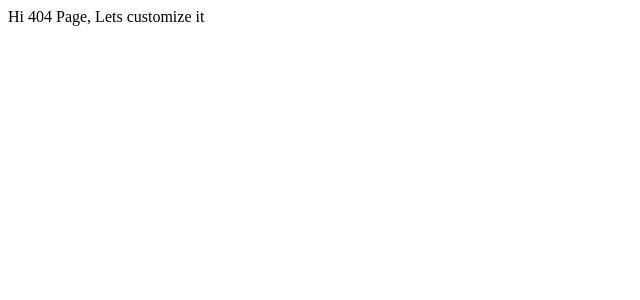
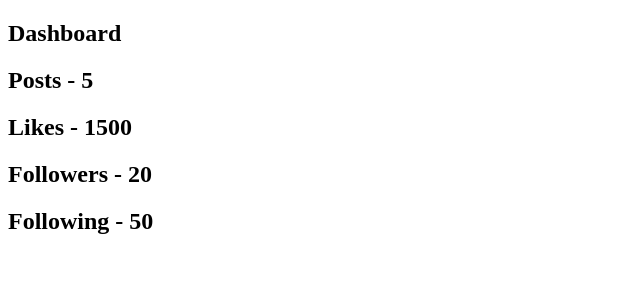
Before and after one commit to IamMrTeapot/NextJsStudy, a Next.js app: page /dashboard in a window 1280 px wide. Before the commit this address had no page. Shown: the top 300 px of the page, without its empty margins (0-640 px from the left). Built offline with nearby package versions, Linux system fonts and the light colour scheme; data requests are answered from the project's data file.

Commit message:
SWR stale while validating (auto update no need to refresh)

```diff
--- a/db.json
+++ b/db.json
@@ -38,5 +38,11 @@
             "description": "News article 3",
             "category": "sports"
         }
-    ]
+    ],
+    "dashboard": {
+        "posts": 5,
+        "likes": 1500,
+        "followers": 20,
+        "following": 50
+    }
 }
--- a/package.json
+++ b/package.json
@@ -10,16 +10,17 @@
     "serve-json": "json-server --watch db.json --port 4000"
   },
   "dependencies": {
-    "json-server":"^0.17.1",
     "@next/font": "13.1.1",
     "@types/node": "18.11.18",
     "@types/react": "18.0.26",
     "@types/react-dom": "18.0.10",
     "eslint": "8.31.0",
     "eslint-config-next": "13.1.1",
+    "json-server": "^0.17.1",
     "next": "13.1.1",
     "react": "18.2.0",
     "react-dom": "18.2.0",
+    "swr": "^2.0.0",
     "typescript": "4.9.4"
   }
 }
--- /dev/null
+++ b/pages/dashboard.tsx
@@ -0,0 +1,38 @@
+import { useEffect, useState } from "react";
+
+function DashBoard() {
+  const [isLoading, setLoading] = useState(true);
+  const [dashboardData, setDashboardData] = useState({
+    posts: "null",
+    likes: "null",
+    followers: "null",
+    following: "null",
+  });
+
+  useEffect(() => {
+    async function fetchDashboardData() {
+      const response = await fetch(`http://localhost:4000/dashboard`);
+      const data = await response.json();
+      setDashboardData(data);
+      setLoading(false);
+    }
+
+    fetchDashboardData();
+  }, []);
+
+  if (isLoading) {
+    return <h2>Loading...</h2>;
+  }
+
+  return (
+    <div>
+      <h2>Dashboard</h2>
+      <h2>Posts - {dashboardData.posts}</h2>
+      <h2>Likes - {dashboardData.likes}</h2>
+      <h2>Followers - {dashboardData.followers}</h2>
+      <h2>Following - {dashboardData.following}</h2>
+    </div>
+  );
+}
+
+export default DashBoard;
--- a/pages/news/[category].tsx
+++ b/pages/news/[category].tsx
@@ -22,7 +22,7 @@ function ArticleListByCategory({
       </h1>
       {articles.map((article) => {
         return (
-          <div>
+          <div key={article.id}>
             <h2>
               {article.id} {article.title}
             </h2>
--- a/pages/posts/[postId].tsx
+++ b/pages/posts/[postId].tsx
@@ -54,7 +54,7 @@ export async function getStaticProps(context = { params: { postId: 1 } }) {
     };
   }
 
-  console.log(`Generating page fo r/posts/${params.postId}`);
+  console.log(`Generating page for /posts/${params.postId}`);
 
   return {
     props: {
--- a/pages/product/[productId]/index.tsx
+++ b/pages/product/[productId]/index.tsx
@@ -25,7 +25,7 @@ function Product({ product = { id: 1, title: "hiasadasd", price: 100 } }) {
 export default Product;
 
 export async function getStaticPaths() {
-  const response = await fetch(`https://jsonplaceholder.typicode.com/posts`);
+  const response = await fetch(`http://localhost:4000/products/`);
   const data: withId[] = await response.json();
 
   const paths = data.map((product) => {
@@ -47,7 +47,7 @@ export async function getStaticProps(context = { params: { productId: 1 } }) {
   console.log(`Regenerating product ${params.productId}`);
 
   const response = await fetch(
-    `https://localhost:4000/products/${params.productId}`
+    `http://localhost:4000/products/${params.productId}`
   );
   const data = await response.json();
 
```
Also changed, not shown: pages/dashboard-swr.tsx (added, +25 -0 lines), 1 other file (tests, documents, lock files or other folders).
